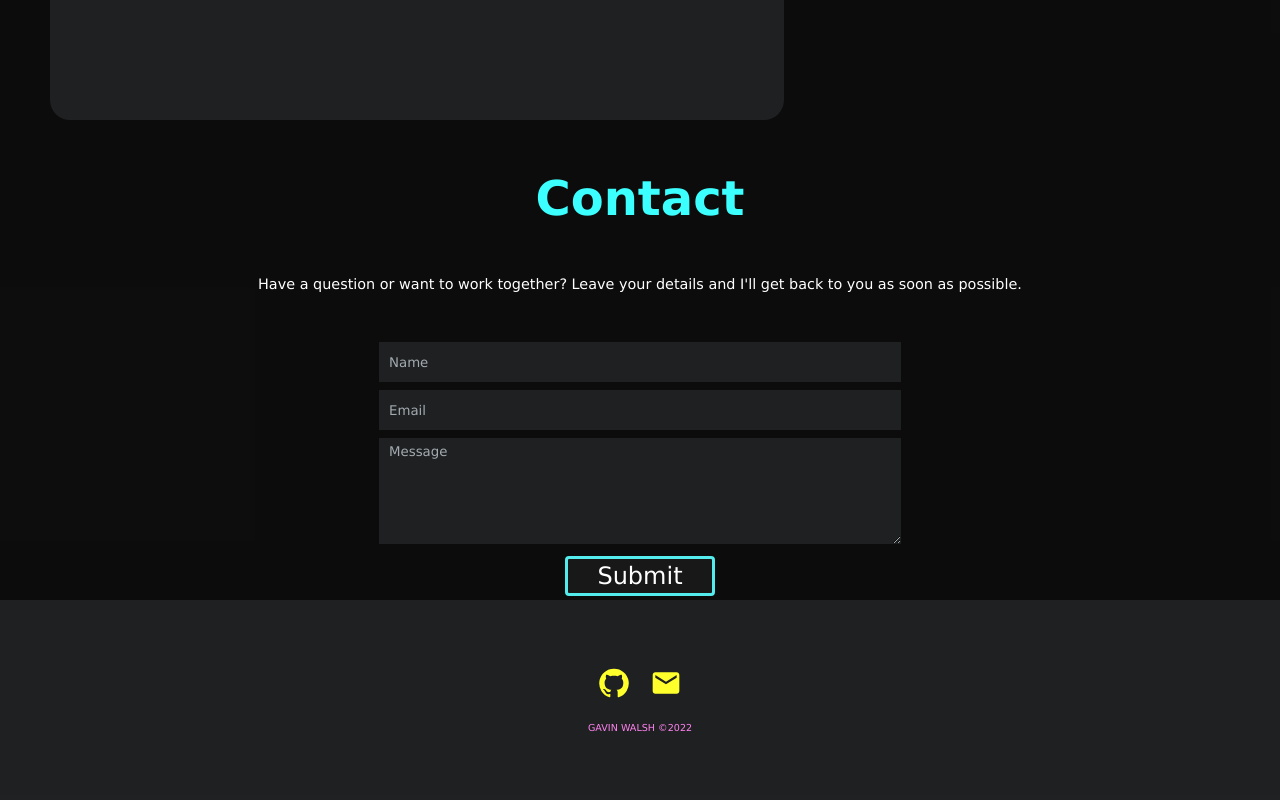
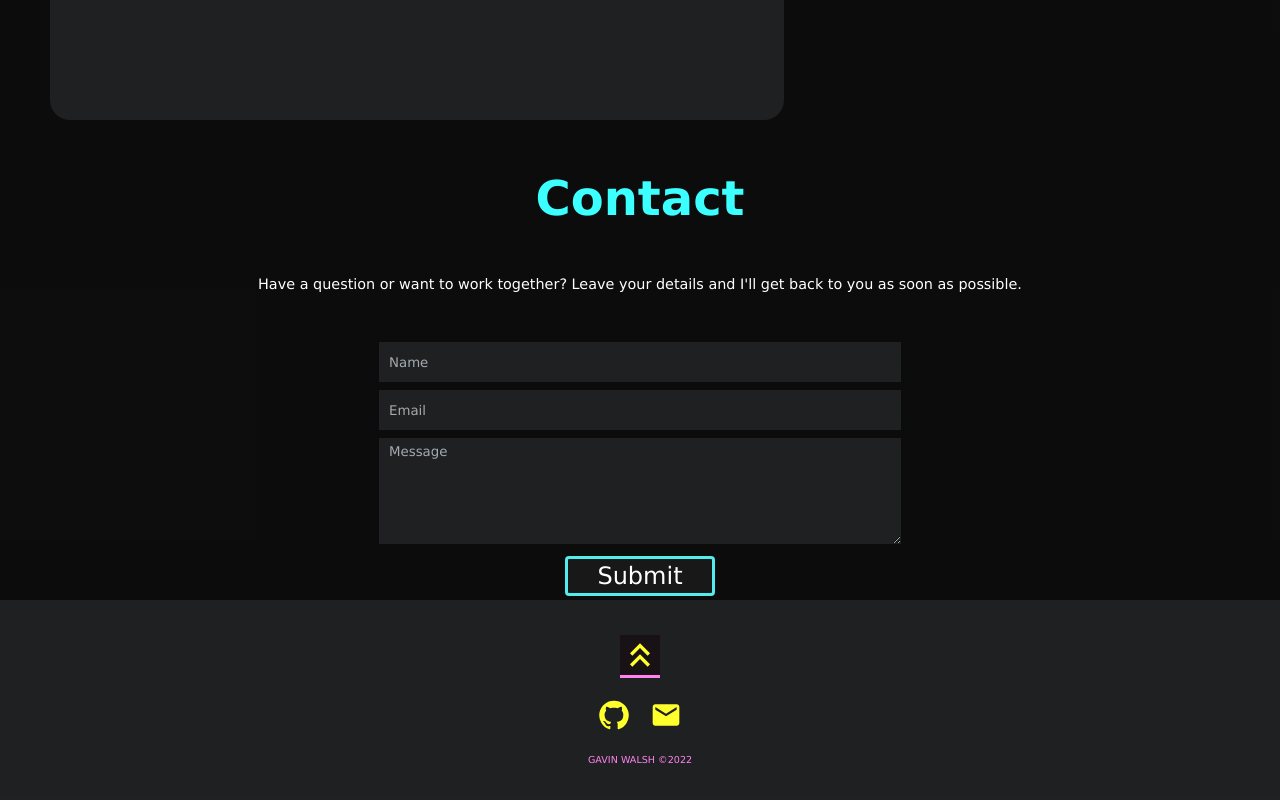
Before and after one commit to gavinwalsh1996/Portfolio-Website, a React (Create React App) app: page / in a window 1280 px wide. Shown: the part 3270-4070 px from the top of the page. Built offline with nearby package versions, Linux system fonts and the light colour scheme.

Commit message:
return button added to footer

```diff
--- a/src/components/Footer.jsx
+++ b/src/components/Footer.jsx
@@ -2,11 +2,16 @@ import React from 'react'
 import '../css/Footer.scss'
 import GitHubIcon from '@mui/icons-material/GitHub';
 import EmailIcon from '@mui/icons-material/Email';
+import KeyboardDoubleArrowUpIcon from '@mui/icons-material/KeyboardDoubleArrowUp';
+import { Link } from 'react-scroll'
 
 function footer() {
   return (
 
     <div className="footer">
+        <div className="return-button">
+          <div className='nav-item'><Link to='home'smooth={true} offset={100} duration={500}><button><KeyboardDoubleArrowUpIcon sx={{ fontSize: "2.5rem", color: "#ffff2c", backgroundColor: "rgba(12, 12, 12, 0.95)", cursor:"pointer" }} /></button></Link></div>
+        </div>
         <div className="footer-icons">
             <a href='https://github.com/gavinwalsh1996'><GitHubIcon sx={{ fontSize: "2rem", color: "#ffff2c", cursor:"pointer" }}/></a>
             <a href='mailto:gavinwalsh739@email.com'><EmailIcon sx={{ fontSize: "2rem", color: "#ffff2c", cursor:"pointer" }}/></a>
--- a/src/css/Footer.scss
+++ b/src/css/Footer.scss
@@ -20,3 +20,10 @@
     font-size: .6rem;
     color: #ff82f0;
 }
+
+.return-button {
+    button {
+        background-color: #ff82f0;
+        border: none;
+    }
+}
```
